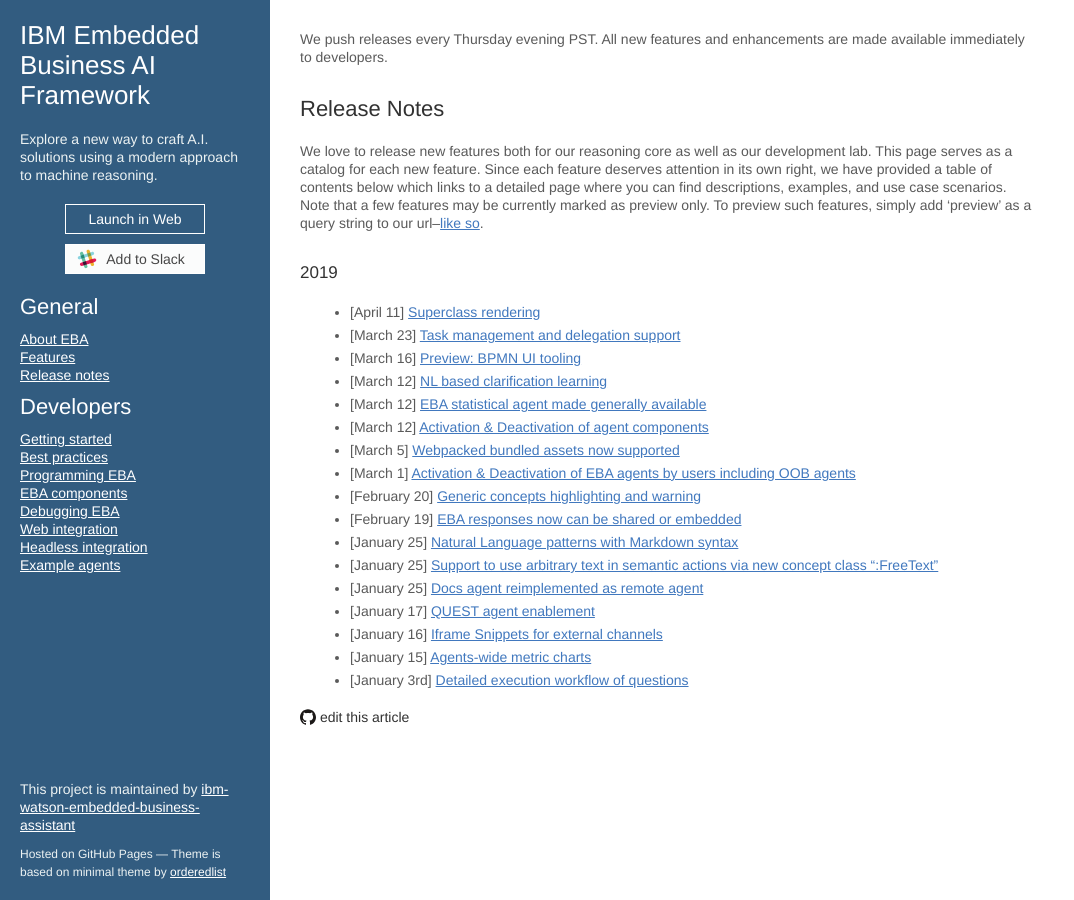
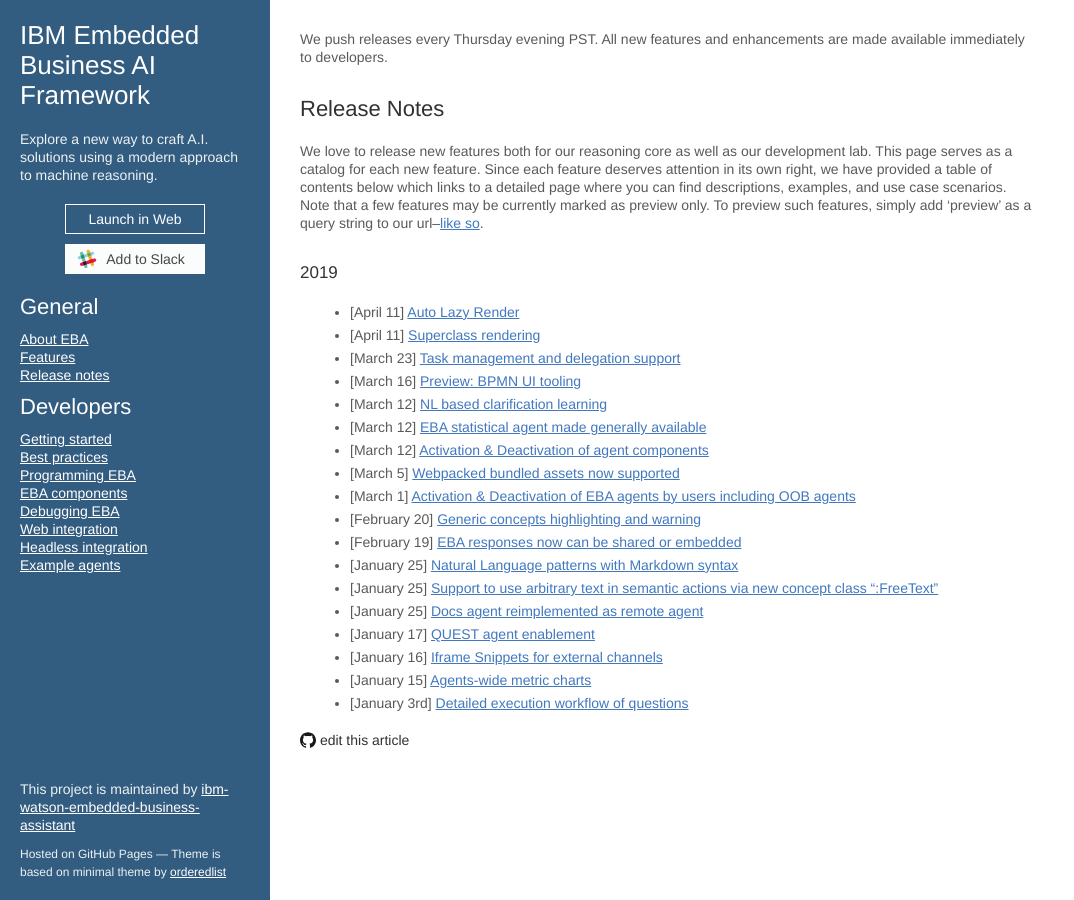
Before and after one commit to ibm-watson-embedded-business-assistant/eba-example-agents, a Jekyll site: the page built from release/ReleaseNotes.md, in a window 1280 px wide. Shown: the whole page, without its empty margins (0-1074 px from the left). Built offline with Jekyll 4.4.1, drawn with Linux system fonts in a browser that asks for light colours; our own code applies the rules of GitHub Pages for plain Markdown files.

Commit message:
Update ReleaseNotes.md

```diff
--- a/release/ReleaseNotes.md
+++ b/release/ReleaseNotes.md
@@ -5,6 +5,7 @@
 We love to release new features both for our reasoning core as well as our development lab. This page serves as a catalog for each new feature. Since each feature deserves attention in its own right, we have provided a table of contents below which links to a detailed page where you can find descriptions, examples, and use case scenarios. Note that a few features may be currently marked as preview only. To preview such features, simply add 'preview' as a query string to our url--[like so](https://eba.ibm.com/assistant?preview).
 
 ### 2019
+* [April 11]    [Auto Lazy Render](./blogs/AutoLazyRender.md)
 * [April 11]    [Superclass rendering](./blogs/SuperclassRender.md)
 * [March 23]    [Task management and delegation support](./blogs/TaskManagement.md)
 * [March 16]    [Preview: BPMN UI tooling](./blogs/BPMN.md)
```
